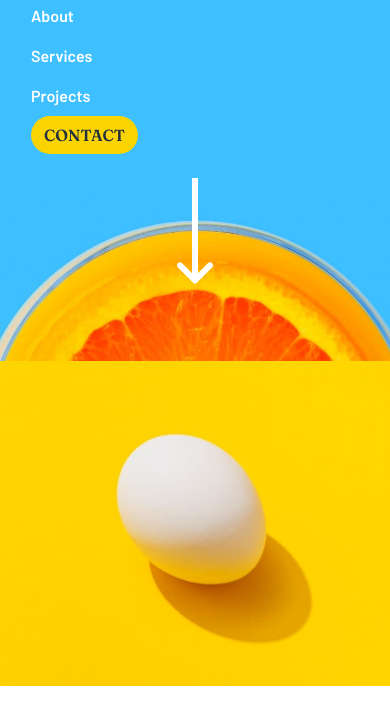
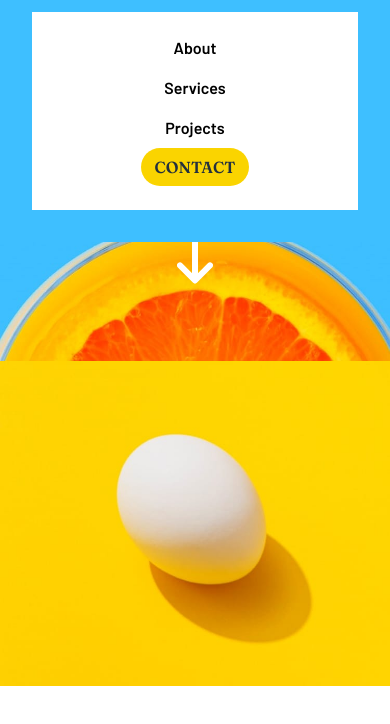
Before and after one commit to Loocee/sunnyside-landing-page, a plain HTML site: page index.html in a window 390 px wide. Both pictures are taken after a click on the button "Toggle navigation". Shown: the part 58-782 px from the top of the page. Drawn offline with nearby package versions, Linux system fonts and the light colour scheme.

Commit message:
Update sunnystyles.css

```diff
--- a/sunnystyles.css
+++ b/sunnystyles.css
@@ -247,6 +247,17 @@ span:hover{
 
 /************************ media query  ******************************/
 @media (max-width: 768px) {
+  .menu{
+  background-color: white;
+  padding: 1rem 0;
+  margin: 1rem;
+}
+
+.nav-section{
+  color: black;
+  text-align: center;
+}
+
 .heading-section{
   letter-spacing: 8px;
   padding: 18% 0 5%;
```
